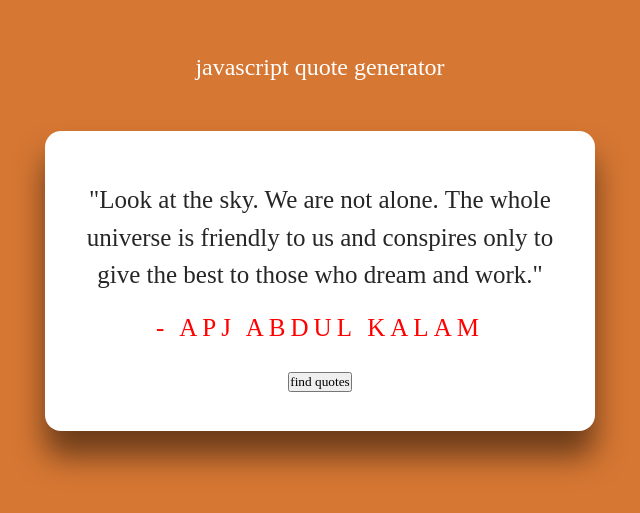
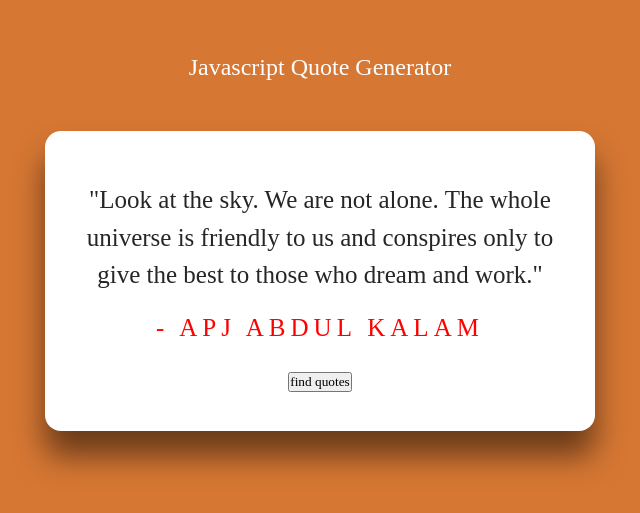
Before and after one commit to Rahul-1999l/Random-Quote-Generator, a plain HTML site: page index.html in a window 1280 px wide. Shown: the part 121-634 px from the top of the page, 320-960 px from the left. Drawn offline with Linux system fonts and the light colour scheme.

Commit message:
Update index.html

```diff
--- a/index.html
+++ b/index.html
@@ -11,7 +11,7 @@
 
     <div class="container">
         <div class="header">
-            <h2>javascript quote generator</h2>
+            <h2>Javascript Quote Generator</h2>
         </div>
         <div class="main_content">
             <div class="textarea">
```
